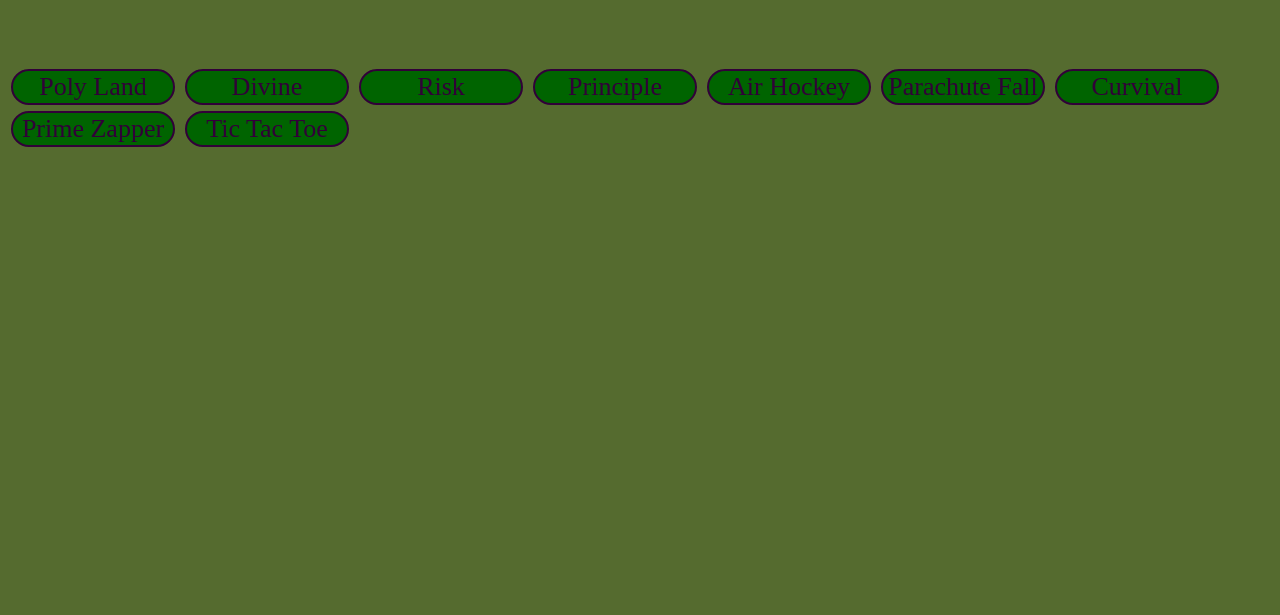
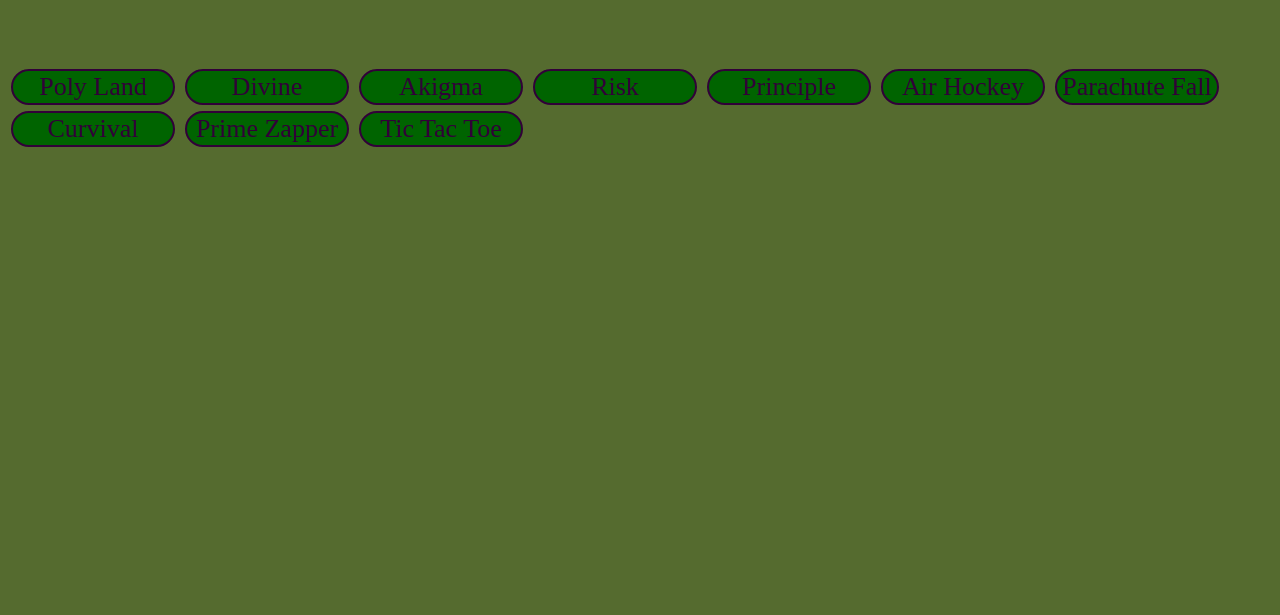
Before and after one commit to Gooplur/games2016, a plain HTML site: page web/index.html in a window 1280 px wide. Shown: the part 185-800 px from the top of the page. Drawn offline with Linux system fonts and the light colour scheme.

Commit message:
added a link to the game Akigma on the gooplur games page.

```diff
--- a/web/index.html
+++ b/web/index.html
@@ -12,6 +12,7 @@
         </div>
         <a class="intralink" href="lotcb.html">Poly Land</a>
         <a class="intralink" href="http://gooplur.com/Divine">Divine</a>
+        <a class="intralink" href="http://gooplur.com/Akigma">Akigma</a>
         <a class="intralink" href="http://gooplur.com/risk/riskRunner.html">Risk</a>
         <a class="intralink" href="http://gooplur.com/Principle.html">Principle</a>
         <a class="intralink" href="pingpong.html">Air Hockey</a>
```
